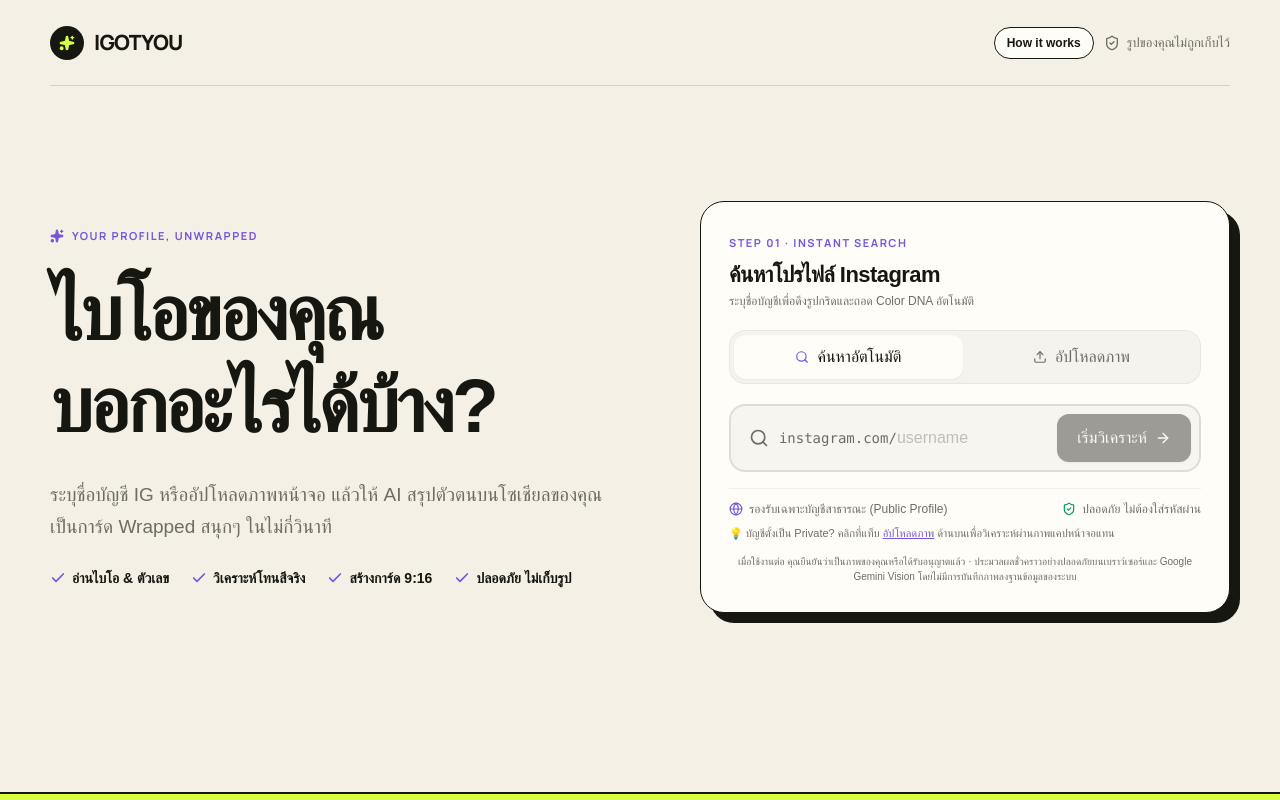
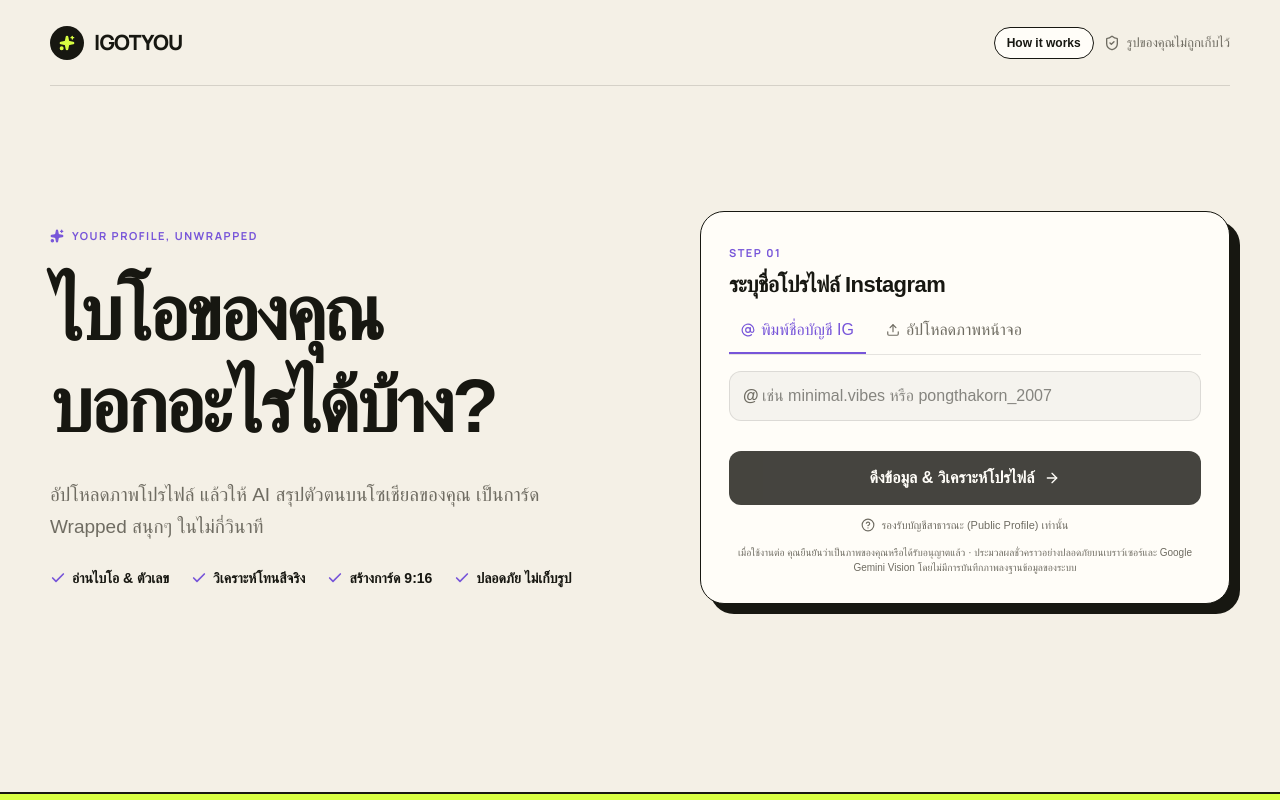
Before and after one commit to Supanat-hub/IGOTYOU, a React (Vite) app: page / in a window 1280 px wide. Shown: the top 800 px of the page. Built offline with nearby package versions, Linux system fonts and the light colour scheme; a web font is replaced by a local one.

Commit message:
revert: restore original UI design before modifications

```diff
--- a/src/pages/HomePage.tsx
+++ b/src/pages/HomePage.tsx
@@ -1,5 +1,5 @@
 import React, { ChangeEvent, DragEvent, useRef, useState } from "react";
-import { Sparkles, Check, Upload, Image as ImageIcon, X, ArrowRight, AlertCircle, HelpCircle, Search, Globe, ShieldCheck } from "lucide-react";
+import { Sparkles, Check, Upload, Image as ImageIcon, X, ArrowRight, AtSign, AlertCircle, HelpCircle } from "lucide-react";
 
 interface HomePageProps {
   files: File[];
@@ -75,7 +75,7 @@ export default function HomePage({
             บอกอะไรได้บ้าง?
           </h1>
           <p className="hero-lead text-muted text-lg">
-            ระบุชื่อบัญชี IG หรืออัปโหลดภาพหน้าจอ แล้วให้ AI สรุปตัวตนบนโซเชียลของคุณ
+            อัปโหลดภาพโปรไฟล์ แล้วให้ AI สรุปตัวตนบนโซเชียลของคุณ
             เป็นการ์ด Wrapped สนุกๆ ในไม่กี่วินาที
           </p>
           <div className="benefit-row">
@@ -101,55 +101,48 @@ export default function HomePage({
         <div className="upload-card min-w-0 max-w-full overflow-hidden">
           <div className="card-heading flex justify-between items-start mb-4">
             <div>
-              <span className="step-label text-purple text-xs font-bold tracking-wider">
-                STEP 01 · {activeTab === "username" ? "INSTANT SEARCH" : "UPLOAD"}
-              </span>
+              <span className="step-label text-purple text-xs font-bold tracking-wider">STEP 01</span>
               <h2 className="text-xl font-extrabold text-ink mt-1">
-                {isTestMode && activeTab === "username" ? "ค้นหาโปรไฟล์ Instagram" : "ใส่ภาพโปรไฟล์ของคุณ"}
+                {isTestMode && activeTab === "username" ? "ระบุชื่อโปรไฟล์ Instagram" : "ใส่ภาพโปรไฟล์ของคุณ"}
               </h2>
-              <p className="text-xs text-muted mt-1 leading-normal">
-                {isTestMode && activeTab === "username"
-                  ? "ระบุชื่อบัญชีเพื่อดึงรูปกริดและถอด Color DNA อัตโนมัติ"
-                  : "ลากภาพหน้าจอโปรไฟล์ 1-3 ภาพมาวางเพื่อเริ่มต้น"}
-              </p>
             </div>
             {(!isTestMode || activeTab === "upload") && (
               <span className="count-pill">{files.length}/3</span>
             )}
           </div>
 
-          {/* Mode Switcher */}
+          {/* Test Mode Tab Switcher */}
           {isTestMode && (
-            <div className="p-1 rounded-2xl bg-black/[0.04] dark:bg-white/[0.06] border border-black/5 dark:border-white/5 flex gap-1 mb-5">
+            <div className="flex border-b border-black/10 dark:border-white/10 mb-4 gap-2">
               <button
                 type="button"
-                className={`flex-1 py-2.5 px-3 rounded-xl font-bold text-xs sm:text-sm flex items-center justify-center gap-2 transition-all cursor-pointer ${
+                className={`pb-2.5 px-3 font-bold text-xs sm:text-sm transition-all border-b-2 flex items-center gap-1.5 cursor-pointer ${
                   activeTab === "username"
-                    ? "bg-white dark:bg-zinc-800 text-ink shadow-xs"
-                    : "text-muted hover:text-ink"
+                    ? "border-purple text-purple"
+                    : "border-transparent text-muted hover:text-ink"
                 }`}
                 onClick={() => {
                   setActiveTab("username");
                   onClearScraperAlert?.();
                 }}
               >
-                <Search className="w-3.5 h-3.5 text-purple shrink-0" />
-                <span>ค้นหาอัตโนมัติ</span>
+                <AtSign className="w-3.5 h-3.5" />
+                <span>พิมพ์ชื่อบัญชี IG</span>
               </button>
               <button
                 type="button"
-                className={`flex-1 py-2.5 px-3 rounded-xl font-bold text-xs sm:text-sm flex items-center justify-center gap-2 transition-all cursor-pointer ${
+                className={`pb-2.5 px-3 font-bold text-xs sm:text-sm transition-all border-b-2 flex items-center gap-1.5 cursor-pointer ${
                   activeTab === "upload"
-                    ? "bg-white dark:bg-zinc-800 text-ink shadow-xs"
-                    : "text-muted hover:text-ink"
+                    ? "border-purple text-purple"
+                    : "border-transparent text-muted hover:text-ink"
                 }`}
                 onClick={() => {
                   setActiveTab("upload");
                   onClearScraperAlert?.();
                 }}
               >
-                <Upload className="w-3.5 h-3.5 text-muted shrink-0" />
-                <span>อัปโหลดภาพ</span>
+                <Upload className="w-3.5 h-3.5" />
+                <span>อัปโหลดภาพหน้าจอ</span>
               </button>
             </div>
           )}
@@ -157,13 +150,8 @@ export default function HomePage({
           {/* Tab 1: Username Input (Only when isTestMode && activeTab === "username") */}
           {isTestMode && activeTab === "username" ? (
             <div className="username-panel flex flex-col">
-              {/* Integrated Omni Search Bar */}
-              <div className="relative flex flex-col sm:flex-row items-stretch sm:items-center p-1.5 sm:p-2 rounded-2xl bg-black/[0.03] dark:bg-white/[0.05] border-2 border-black/10 dark:border-white/10 focus-within:border-purple focus-within:bg-white dark:focus-within:bg-zinc-900 focus-within:shadow-[0_0_0_4px_rgba(142,84,233,0.12)] transition-all gap-2">
-                <div className="flex items-center flex-1 min-w-0 pl-2.5">
-                  <Search className="w-5 h-5 text-muted shrink-0 mr-2.5" />
-                  <span className="text-muted font-mono font-medium text-xs sm:text-sm select-none shrink-0 hidden xs:inline-block sm:inline-block">
-                    instagram.com/
-                  </span>
+              <div className="relative flex items-center mb-3">
+                <span className="absolute left-3.5 text-muted font-bold text-base select-none">@</span>
                 <input
                   type="text"
                   value={usernameInput}
@@ -171,53 +159,19 @@ export default function HomePage({
                     setUsernameInput(e.target.value);
                     if (scraperAlert) onClearScraperAlert?.();
                   }}
-                    placeholder="username"
-                    className="flex-1 bg-transparent border-0 outline-none p-0 font-bold text-ink text-sm sm:text-base placeholder:text-muted/40 placeholder:font-normal min-w-0"
+                  placeholder="เช่น minimal.vibes หรือ pongthakorn_2007"
+                  className="w-full pl-8 pr-4 py-3 rounded-xl bg-black/[0.04] dark:bg-white/[0.06] border border-black/10 dark:border-white/10 focus:outline-none focus:border-purple font-semibold text-ink text-sm sm:text-base transition-colors"
                   disabled={isAnalyzing || isScrapingLoading}
-                    autoCapitalize="none"
-                    autoCorrect="off"
-                    spellCheck={false}
                   onKeyDown={(e) => {
                     if (e.key === "Enter" && usernameInput.trim() && !isAnalyzing && !isScrapingLoading) {
-                        onAnalyzeScraped?.(usernameInput.trim().replace(/^@/, ""));
+                      onAnalyzeScraped?.(usernameInput.trim());
                     }
                   }}
                 />
-                  {usernameInput.trim() && (
-                    <button
-                      type="button"
-                      onClick={() => setUsernameInput("")}
-                      className="p-1.5 text-muted hover:text-ink rounded-full hover:bg-black/5 dark:hover:bg-white/10 transition-colors cursor-pointer mr-1 shrink-0"
-                      aria-label="ล้างข้อความ"
-                    >
-                      <X className="w-4 h-4" />
-                    </button>
-                  )}
               </div>
 
-                <button
-                  type="button"
-                  className="h-11 sm:h-12 px-5 rounded-xl font-bold text-xs sm:text-sm bg-ink text-white hover:bg-purple transition-all flex items-center justify-center gap-2 cursor-pointer shrink-0 disabled:opacity-40 disabled:cursor-not-allowed shadow-sm"
-                  disabled={!usernameInput.trim() || isAnalyzing || isScrapingLoading}
-                  onClick={() => onAnalyzeScraped?.(usernameInput.trim().replace(/^@/, ""))}
-                >
-                  {isScrapingLoading ? (
-                    <>
-                      <span className="loader" />
-                      <span>กำลังดึงข้อมูล...</span>
-                    </>
-                  ) : (
-                    <>
-                      <span>เริ่มวิเคราะห์</span>
-                      <ArrowRight className="w-4 h-4" />
-                    </>
-                  )}
-                </button>
-              </div>
-
-              {/* Scraper Error / Private Account Notice */}
               {scraperAlert && (
-                <div className="p-3 my-3 rounded-xl bg-orange/10 border border-orange/20 text-xs text-ink flex flex-col gap-1.5 animate-fadeIn">
+                <div className="p-3 mb-3.5 rounded-xl bg-orange/10 border border-orange/20 text-xs text-ink flex flex-col gap-1.5 animate-fadeIn">
                   <div className="flex items-start gap-2">
                     <AlertCircle className="w-4 h-4 text-orange shrink-0 mt-0.5" />
                     <span className="leading-relaxed">{scraperAlert.message}</span>
@@ -237,29 +191,27 @@ export default function HomePage({
                 </div>
               )}
 
-              {/* Guidance Row */}
-              <div className="flex flex-col gap-2 mt-4 pt-3 border-t border-black/5 dark:border-white/5">
-                <div className="flex items-center justify-between text-xs text-muted flex-wrap gap-2">
-                  <span className="inline-flex items-center gap-1.5 font-medium">
-                    <Globe className="w-3.5 h-3.5 text-purple shrink-0" />
-                    รองรับเฉพาะบัญชีสาธารณะ (Public Profile)
-                  </span>
-                  <span className="inline-flex items-center gap-1.5 font-medium">
-                    <ShieldCheck className="w-3.5 h-3.5 text-emerald-600 shrink-0" />
-                    ปลอดภัย ไม่ต้องใส่รหัสผ่าน
-                  </span>
-                </div>
-                <div className="text-[11px] text-muted leading-relaxed">
-                  💡 บัญชีตั้งเป็น Private? คลิกที่แท็บ{" "}
               <button
-                    type="button"
-                    onClick={() => setActiveTab("upload")}
-                    className="text-purple font-bold underline cursor-pointer hover:text-purple/80"
+                className="primary-button cursor-pointer flex items-center justify-center gap-2 mb-1"
+                disabled={!usernameInput.trim() || isAnalyzing || isScrapingLoading}
+                onClick={() => onAnalyzeScraped?.(usernameInput.trim())}
               >
-                    อัปโหลดภาพ
-                  </button>{" "}
-                  ด้านบนเพื่อวิเคราะห์ผ่านภาพแคปหน้าจอแทน
-                </div>
+                {isScrapingLoading ? (
+                  <>
+                    <span className="loader" />
+                    <span>กำลังดึงข้อมูล & วิเคราะห์โปรไฟล์...</span>
+                  </>
+                ) : (
+                  <>
+                    <span>ดึงข้อมูล & วิเคราะห์โปรไฟล์</span>
+                    <ArrowRight className="w-4 h-4" />
+                  </>
+                )}
+              </button>
+
+              <div className="flex items-center gap-1.5 text-muted text-[11px] mt-2 justify-center">
+                <HelpCircle className="w-3.5 h-3.5 text-muted shrink-0" />
+                <span>รองรับบัญชีสาธารณะ (Public Profile) เท่านั้น</span>
               </div>
             </div>
           ) : (
@@ -379,9 +331,9 @@ export default function HomePage({
             <div style={{ width: "42px", height: "42px", borderRadius: "50%", background: "var(--paper)", border: "1.5px solid var(--ink)", display: "grid", placeItems: "center", fontWeight: 800, fontSize: "16px", marginBottom: "16px" }}>
               01
             </div>
-            <h3 style={{ margin: "0 0 8px", fontSize: "20px" }}>ระบุชื่อ IG หรืออัปโหลดภาพ</h3>
+            <h3 style={{ margin: "0 0 8px", fontSize: "20px" }}>แคปหน้าจอโปรไฟล์</h3>
             <p style={{ margin: 0, color: "var(--muted)", fontSize: "14px", lineHeight: 1.6 }}>
-              พิมพ์ชื่อบัญชีเพื่อดึงรูปและโพสต์อัตโนมัติ หรือถ่ายภาพหน้าจอโปรไฟล์ 1 ถึง 3 ภาพเพื่อเริ่มวิเคราะห์
+              ถ่ายภาพหน้าจอโปรไฟล์ IG ของคุณ 1 ถึง 3 ภาพ (รองรับทั้งมือถือ/แท็บเล็ต, คนมีรูปน้อย หรือบัญชีไม่มีโพสต์/Private)
             </p>
           </div>
 
```
Lines whose indentation alone changed are shown as unchanged.
